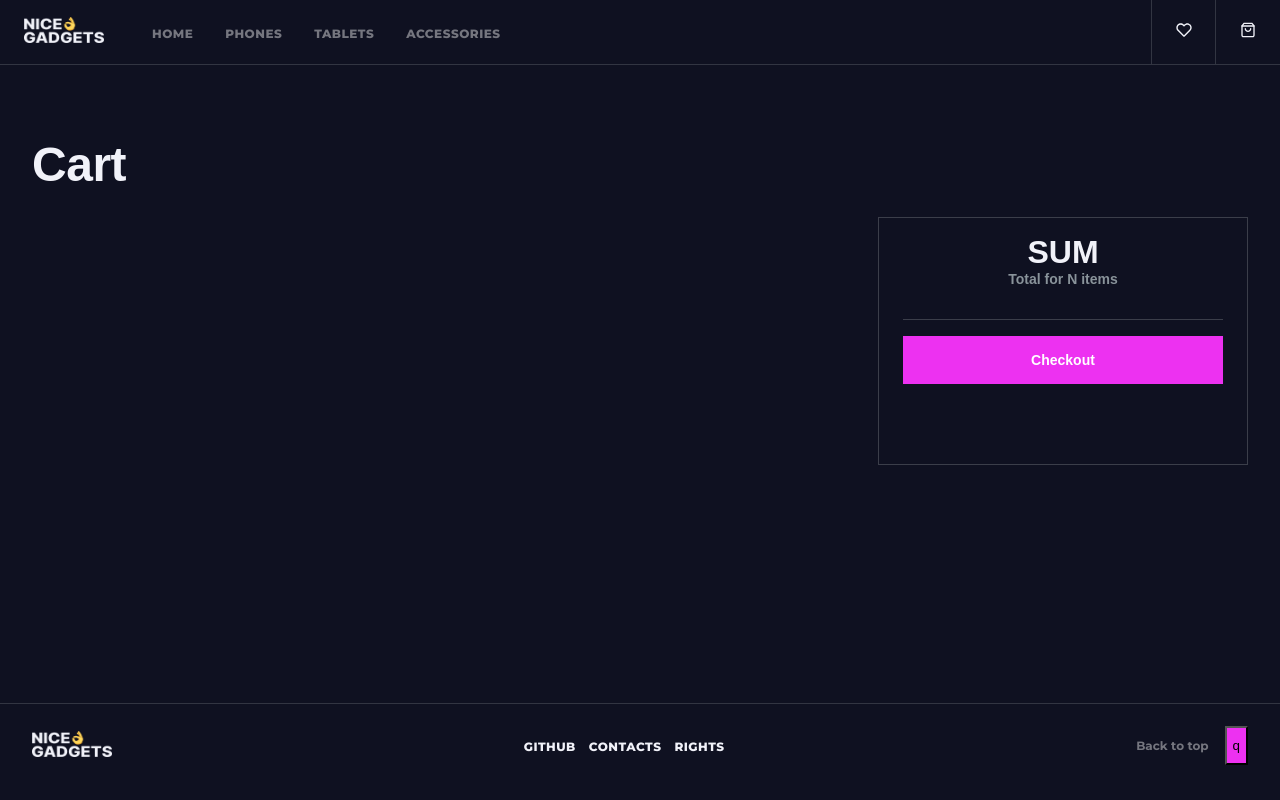
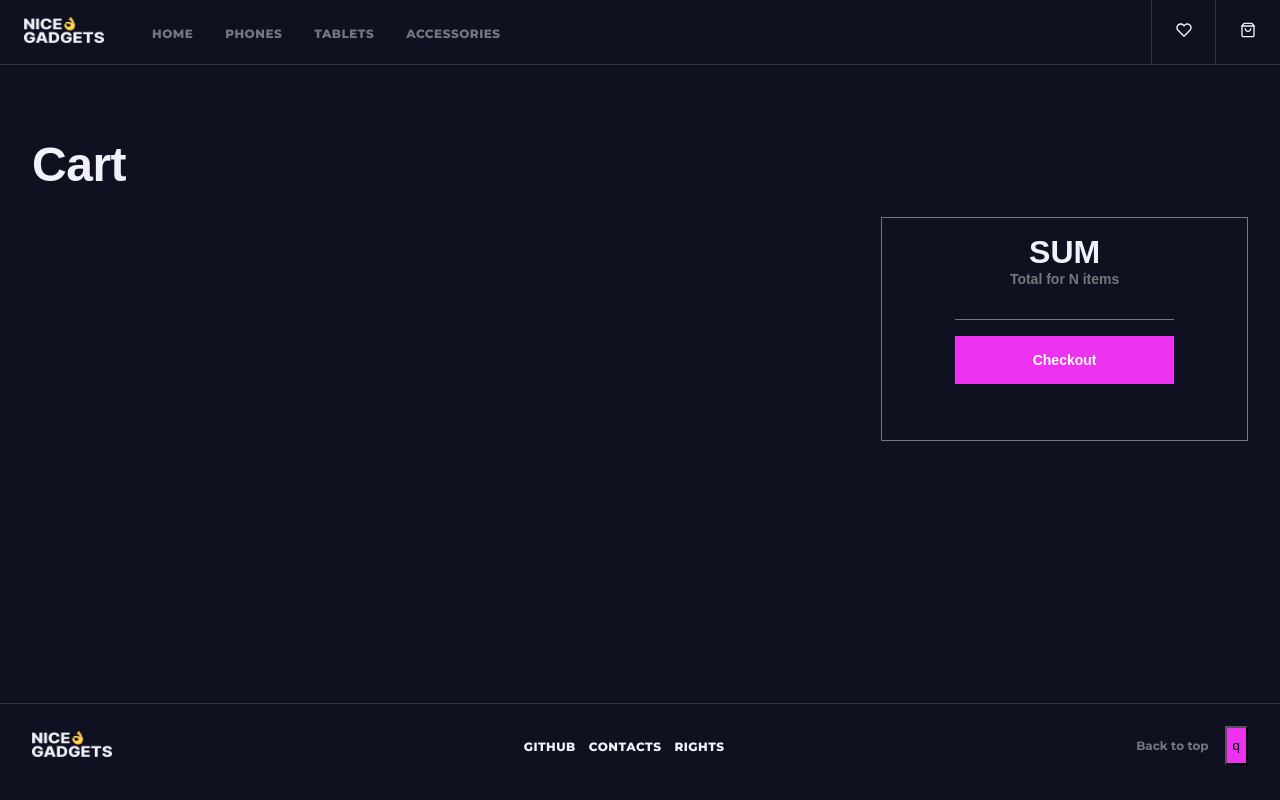
Before and after one commit to NicePhonemasters/nice-phones-design, a Next.js app: page /cart in a window 1280 px wide. Built offline with nearby package versions, Linux system fonts and the light colour scheme.

Commit message:
SCRUM-25 Refactoring Cart&Favourites&Catalog

```diff
--- a/src/styles/Cart.module.scss
+++ b/src/app/cart/Cart.module.scss
@@ -48,13 +48,13 @@
 }
 
 .checkout {
-  border: 1px solid #3B3E4A;
+  border: 1px solid var(--color-secondary);
   padding: 16px 0 24px;
   text-align: center;
 
   @include on-desktop {
-    height: 206px;
-    width: 368px;
+    width: 30%;
+    max-width: 368px;
     flex-shrink: 0;
   }
 }
@@ -73,29 +73,31 @@
   display: block;
   font-size: 14px;
   font-weight: 600;
-  color: #89939A;
+  color: var(--color-secondary);
 }
 
 .separator {
-  border-top: 1px solid #3B3E4A;
+  border-top: 1px solid var(--color-secondary);
   margin: 16px auto;
-  width: 240px;
+  width: 60%;
+  max-width: 544px;
 
   @include on-tablet {
-    width: 544px;
+    width: 100%;
   }
 
   @include on-desktop {
-    width: 320px;
+    width: 60%;
   }
 }
 
 .checkoutBtn {
   background-color: var(--color-placeholder);
-  width: 240px;
+  width: 60%;
+  max-width: 544px;
   height: 48px;
   border: none;
-  padding: 13.5px 85.5px;
+  padding: 13.5px 0;
   color: white;
   font-size: 14px;
   font-weight: 700;
@@ -103,14 +105,14 @@
   transition: background 0.3s ease;
 
   @include on-tablet {
-    width: 544px;
+    width: 100%;
   }
 
   @include on-desktop {
-    width: 320px;
+    width: 60%;
   }
 
   &:hover {
-    background-color: #7c3aed;
+    background-color: var(--color-placeholder);
   }
 }
--- a/src/app/cart/page.tsx
+++ b/src/app/cart/page.tsx
@@ -1,5 +1,5 @@
 import React from 'react';
-import styles from '../../styles/Cart.module.scss';
+import styles from '../cart/Cart.module.scss';
 
 const Cart: React.FC = () => {
   return (
--- a/src/app/catalog/page.tsx
+++ b/src/app/catalog/page.tsx
@@ -1,7 +1,7 @@
 'use client';
 
 import React, { useState } from 'react';
-import styles from '../../styles/Catalog.module.scss';
+import styles from '../catalog/Catalog.module.scss';
 import { ButtonPagination } from '@components/ui/Buttons/Pagination';
 
 const Catalog: React.FC = () => {
@@ -13,7 +13,7 @@ const Catalog: React.FC = () => {
       <div className={styles.catalog__top}>
         <div>
           <h1 className={styles.catalog__title}>CategoryName</h1>
-          <p className={styles.catalog__subtitle}>{`0 models`}</p>
+          <p className={styles.catalog__subtitle}>0 models</p>
         </div>
 
         <div className={styles.catalog__filters}>
--- a/src/styles/Favourites.module.scss
+++ b/src/app/favourites/Favourites.module.scss
@@ -1,4 +1,4 @@
-@import '../styles/core/mixins';
+@import '../../styles/core/mixins.scss';
 
 
 .favourites {
--- a/src/app/favourites/page.tsx
+++ b/src/app/favourites/page.tsx
@@ -1,5 +1,5 @@
 import React from 'react';
-import styles from '../../styles/Favourites.module.scss';
+import styles from '../favourites/Favourites.module.scss';
 
 const Favourites: React.FC = () => {
   return (
```
Also changed, not shown: stylelint.config.js (deleted, +0 -13 lines), src/app/catalog/Catalog.module.scss (renamed from src/styles/Catalog.module.scss).
